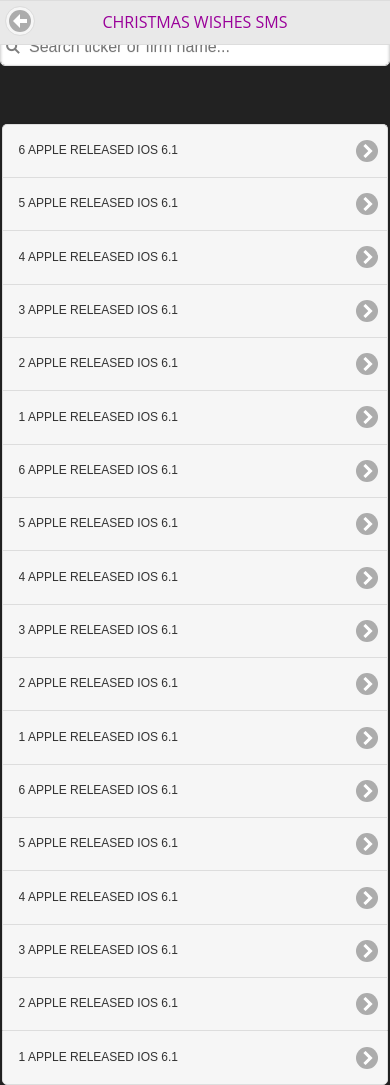
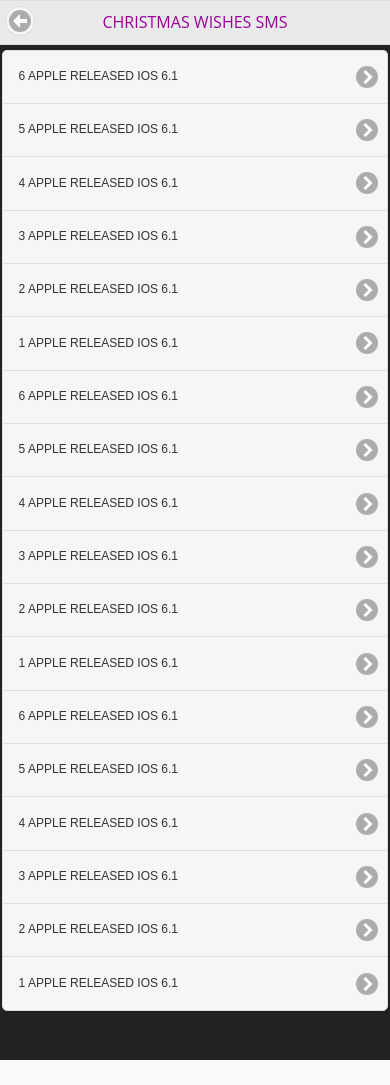
Before and after one commit to jboghani/ChristmasWishes, a plain HTML site: page www/index.html in a window 390 px wide. After the commit the page ends 1060 px from the top, so only its background shows below. Drawn offline with Linux system fonts and the light colour scheme; some packages are replaced by stand-ins of ours.

Commit message:
Update210920161151

```diff
--- a/www/index.html
+++ b/www/index.html
@@ -52,9 +52,6 @@
         <h1>Christmas Wishes SMS</h1>
         <a href="grid-listview.html" data-shadow="false" data-iconshadow="false" data-icon="arrow-l" data-iconpos="notext" data-rel="back" data-ajax="false">Back</a>
     </div><!-- /header -->
-<form class="ui-filterable">
-    <input id="rich-autocomplete-input" data-type="search" placeholder="Search ticker or firm name...">
-</form>
 
     <div data-role="content">
         <ul data-role="listview" data-filter="true" data-inset="true" data-input="#rich-autocomplete-input">
```
